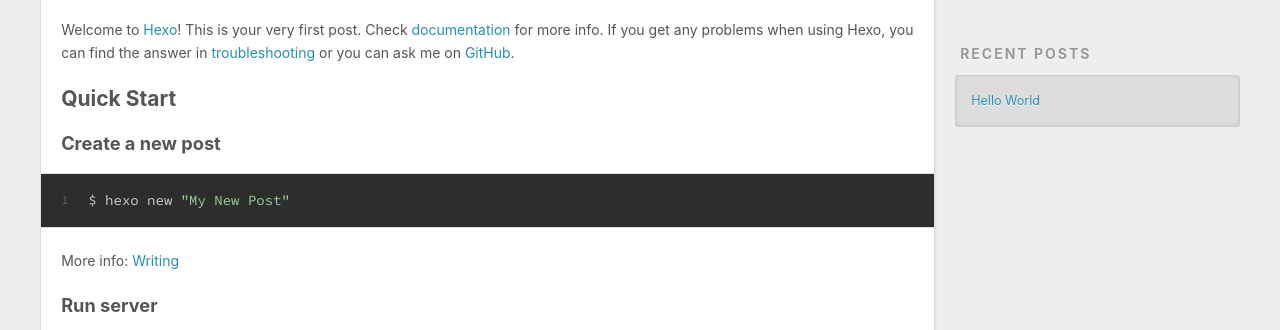
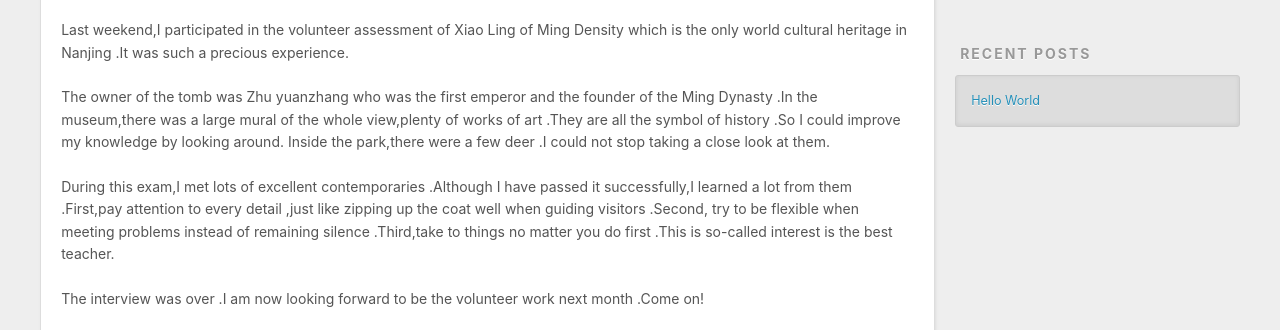
Before and after one commit to llllilliannnn/llllilliannnn.github.io, a plain HTML site: page 2020/11/21/hello-world/index.html in a window 1280 px wide. Shown: the part 434-764 px from the top of the page. Drawn offline with nearby package versions, Linux system fonts and the light colour scheme.

Commit message:
Site updated: 2020-11-22 19:45:52

```diff
--- a/2020/11/21/hello-world/index.html
+++ b/2020/11/21/hello-world/index.html
@@ -7,15 +7,15 @@
 
   <title>Hello World | Hexo</title>
   <meta name="viewport" content="width=device-width, initial-scale=1, maximum-scale=1">
-  <meta name="description" content="Welcome to Hexo! This is your very first post. Check documentation for more info. If you get any problems when using Hexo, you can find the answer in troubleshooting or you can ask me on GitHub. Quick">
+  <meta name="description" content="Last weekend,I participated in the volunteer assessment of Xiao Ling of Ming Density which is the only world cultural heritage in Nanjing .It was such a precious experience. The owner of the tomb was">
 <meta property="og:type" content="article">
 <meta property="og:title" content="Hello World">
 <meta property="og:url" content="http://example.com/2020/11/21/hello-world/index.html">
 <meta property="og:site_name" content="Hexo">
-<meta property="og:description" content="Welcome to Hexo! This is your very first post. Check documentation for more info. If you get any problems when using Hexo, you can find the answer in troubleshooting or you can ask me on GitHub. Quick">
+<meta property="og:description" content="Last weekend,I participated in the volunteer assessment of Xiao Ling of Ming Density which is the only world cultural heritage in Nanjing .It was such a precious experience. The owner of the tomb was">
 <meta property="og:locale" content="en_US">
 <meta property="article:published_time" content="2020-11-21T14:37:24.924Z">
-<meta property="article:modified_time" content="2020-11-21T14:37:24.924Z">
+<meta property="article:modified_time" content="2020-11-22T11:43:28.955Z">
 <meta property="article:author" content="John Doe">
 <meta name="twitter:card" content="summary">
 
@@ -88,7 +88,10 @@
 
     <div class="article-entry" itemprop="articleBody">
 
-        <p>Welcome to <a target="_blank" rel="noopener" href="https://hexo.io/">Hexo</a>! This is your very first post. Check <a target="_blank" rel="noopener" href="https://hexo.io/docs/">documentation</a> for more info. If you get any problems when using Hexo, you can find the answer in <a target="_blank" rel="noopener" href="https://hexo.io/docs/troubleshooting.html">troubleshooting</a> or you can ask me on <a target="_blank" rel="noopener" href="https://github.com/hexojs/hexo/issues">GitHub</a>.</p>
+        <p>Last weekend,I participated in the volunteer assessment of Xiao Ling of Ming Density which is the only world cultural heritage in Nanjing .It was such a precious experience.</p>
+<p>The owner of the tomb was Zhu yuanzhang who was the first emperor and the founder of the Ming Dynasty .In the museum,there was a large mural of the whole view,plenty of works of art .They are all the symbol of history .So I could improve my knowledge by looking around. Inside the park,there were a few deer .I could not stop taking a close look at them. </p>
+<p>During this exam,I met lots of excellent contemporaries .Although I have passed it successfully,I learned a lot from them .First,pay attention to every detail ,just like zipping up the coat well when guiding visitors .Second, try to be flexible when meeting problems instead of remaining silence .Third,take to things no matter you do first .This is so-called interest is the best teacher.</p>
+<p>The interview was over .I am now looking forward to be the volunteer work next month .Come on!</p>
 <h2 id="Quick-Start"><a href="#Quick-Start" class="headerlink" title="Quick Start"></a>Quick Start</h2><h3 id="Create-a-new-post"><a href="#Create-a-new-post" class="headerlink" title="Create a new post"></a>Create a new post</h3><figure class="highlight bash"><table><tr><td class="gutter"><pre><span class="line">1</span><br></pre></td><td class="code"><pre><span class="line">$ hexo new <span class="string">&quot;My New Post&quot;</span></span><br></pre></td></tr></table></figure>
 
 <p>More info: <a target="_blank" rel="noopener" href="https://hexo.io/docs/writing.html">Writing</a></p>
```
Also changed, not shown: index.html (+4 -1 lines).
